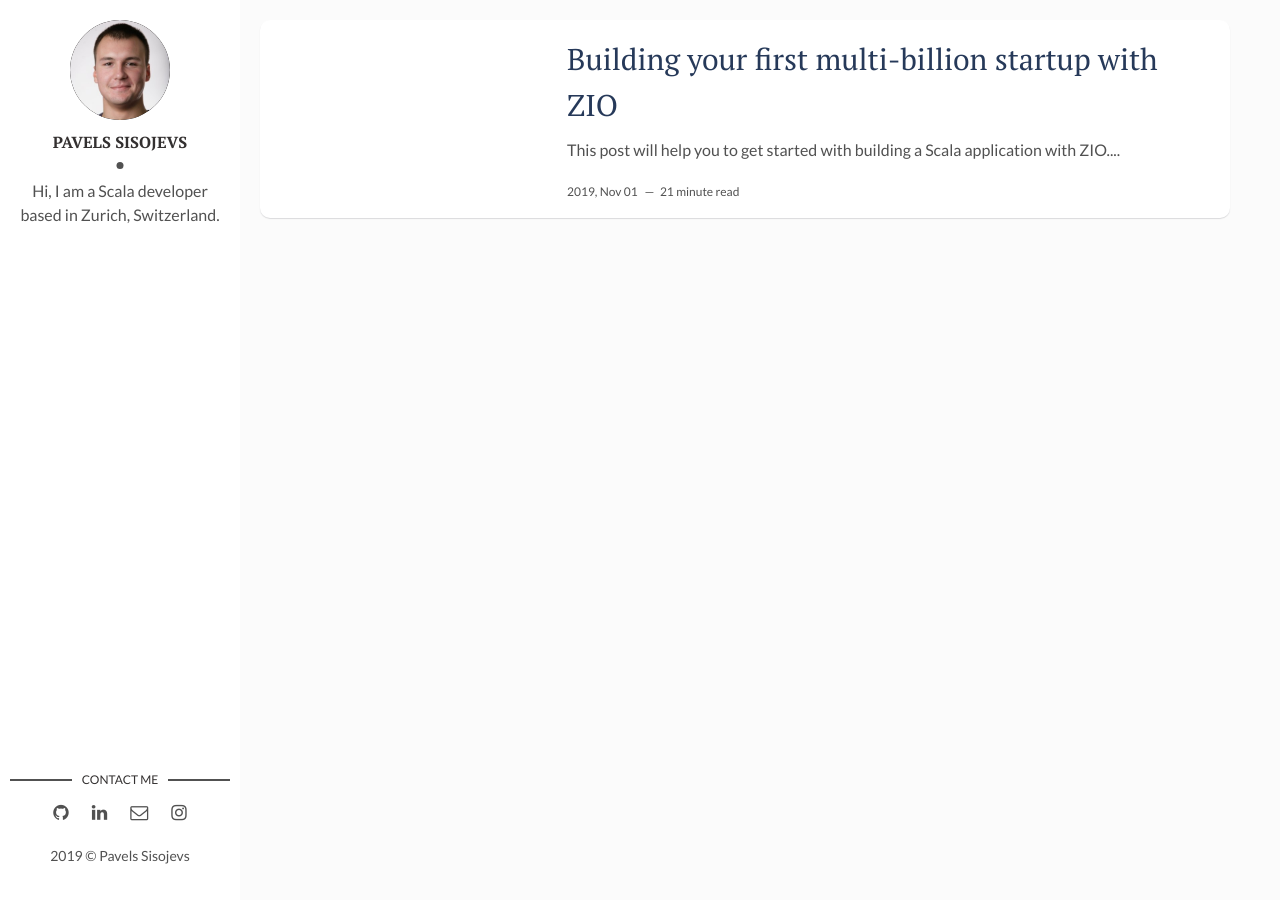
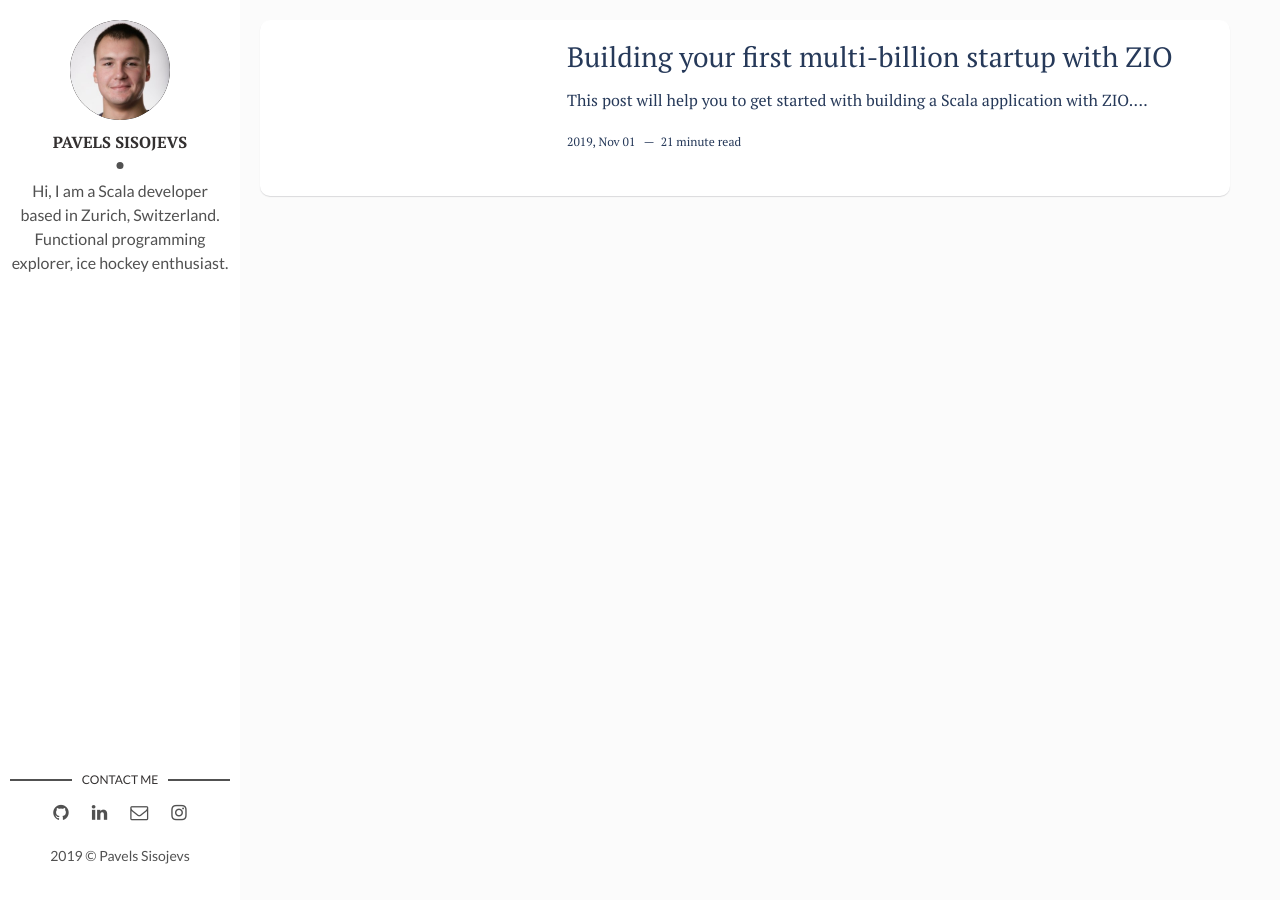
Before and after one commit to the-pavels/psisoyev.github.io, a Jekyll site: the page built from index.html, in a window 1280 px wide. Built offline with Jekyll 4.4.1, drawn with Linux system fonts in a browser that asks for light colours; the list of posts is cut into pages by our own code.

Commit message:
make blog post clickable

```diff
--- a/_config.yml
+++ b/_config.yml
@@ -1,4 +1,4 @@
-title: I'm Pavels Sisojevs, welcome!
+title: I'm Pavels, welcome!
 description: > # this means to ignore newlines until "baseurl:"
   Scala developer based in Zurich
 permalink: ':title/'
@@ -9,7 +9,7 @@ site-twitter: #if your site has a twitter account, enter it here
 # Author Settings
 author: Pavels Sisojevs # add your name
 author-img: me.jpg # add your photo
-about-author: Hi, I am a Scala developer based in Zurich, Switzerland. # add description
+about-author: Hi, I am a Scala developer based in Zurich, Switzerland. Functional programming explorer, ice hockey enthusiast.
 social-github: psisoyev # add your Github handle
 social-linkedin: pavels-sisojevs-10601534 # add your Linkedin handle
 social-email: p.sisoyev@gmail.com # add your Email address
--- a/assets/css/main.css
+++ b/assets/css/main.css
@@ -1147,7 +1147,7 @@ footer .copyright {
 
 .post .post-content {
   padding: 1rem;
-  width: 70%;
+  width: 100%;
 }
 
 .post .post-content .post-date,
@@ -1157,11 +1157,11 @@ footer .copyright {
 
 .post .post-content .post-title {
   margin: 0 0 10px;
-  font-size: 30px;
+  font-size: 28px;
   font-weight: 400;
 }
 
-.post .post-content .post-title a {
+.post a {
   font-family: 'PT Serif', serif;
   text-decoration: none;
   color: #263959;
@@ -1384,7 +1384,7 @@ a.newer-posts:hover {
   .post .post-content .post-title {
     margin: 0 0 5px;
   }
-  .post .post-content .post-title a {
+  .post a {
     font-size: 21px;
   }
 }
@@ -1475,7 +1475,7 @@ a.newer-posts:hover {
   .post .post-content .post-title {
     margin: 0 0 5px;
   }
-  .post .post-content .post-title a {
+  .post a {
     font-size: 21px;
   }
 }
--- a/index.html
+++ b/index.html
@@ -7,12 +7,14 @@ layout: main
     <a class="post-thumbnail" style="background-image: url({{"/assets/img/" | prepend: site.baseurl | append : post.img}})" href="{{post.url | prepend: site.baseurl}}"></a>
   {% else %}
   {% endif %}
-  <div class="post-content">
-    <h2 class="post-title"><a href="{{post.url | prepend: site.baseurl}}">{{post.title}}</a></h2>
-    <p>{{ post.content | strip_html | truncatewords: 15 }}</p>
-    <span class="post-date">{{post.date | date: '%Y, %b %d'}}&nbsp;&nbsp;&nbsp;—&nbsp;</span>
-    <span class="post-words">{% capture words %}{{ post.content | number_of_words }}{% endcapture %}{% unless words contains "-" %}{{ words | plus: 250 | divided_by: 250 | append: " minute read" }}{% endunless %}</span>
-  </div>
+  <a href="{{post.url | prepend: site.baseurl}}">
+    <div class="post-content">
+      <h2 class="post-title">{{post.title}}</h2>
+      <p>{{ post.content | strip_html | truncatewords: 15 }}</p>
+      <span class="post-date">{{post.date | date: '%Y, %b %d'}}&nbsp;&nbsp;&nbsp;—&nbsp;</span>
+      <span class="post-words">{% capture words %}{{ post.content | number_of_words }}{% endcapture %}{% unless words contains "-" %}{{ words | plus: 250 | divided_by: 250 | append: " minute read" }}{% endunless %}</span>
+    </div>
+  </a>
 </article>
 {% endfor %}
 
```
